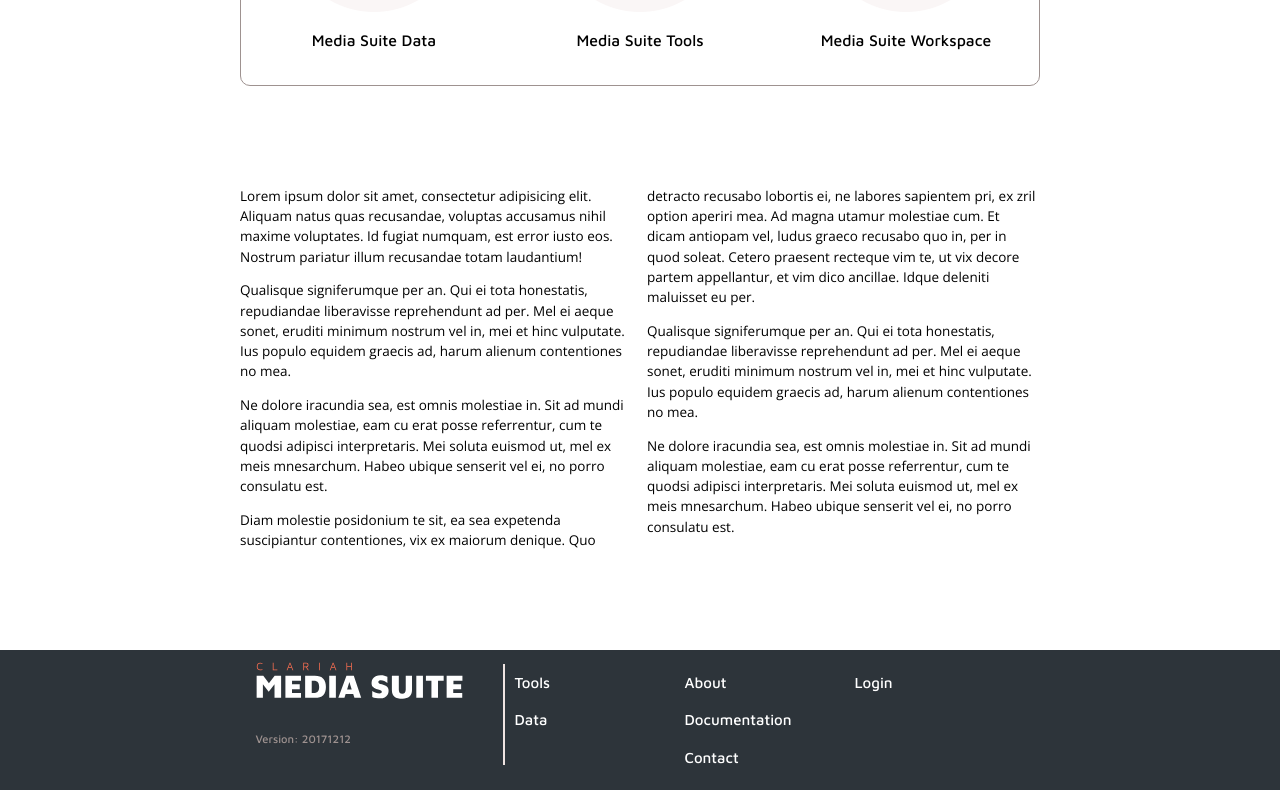
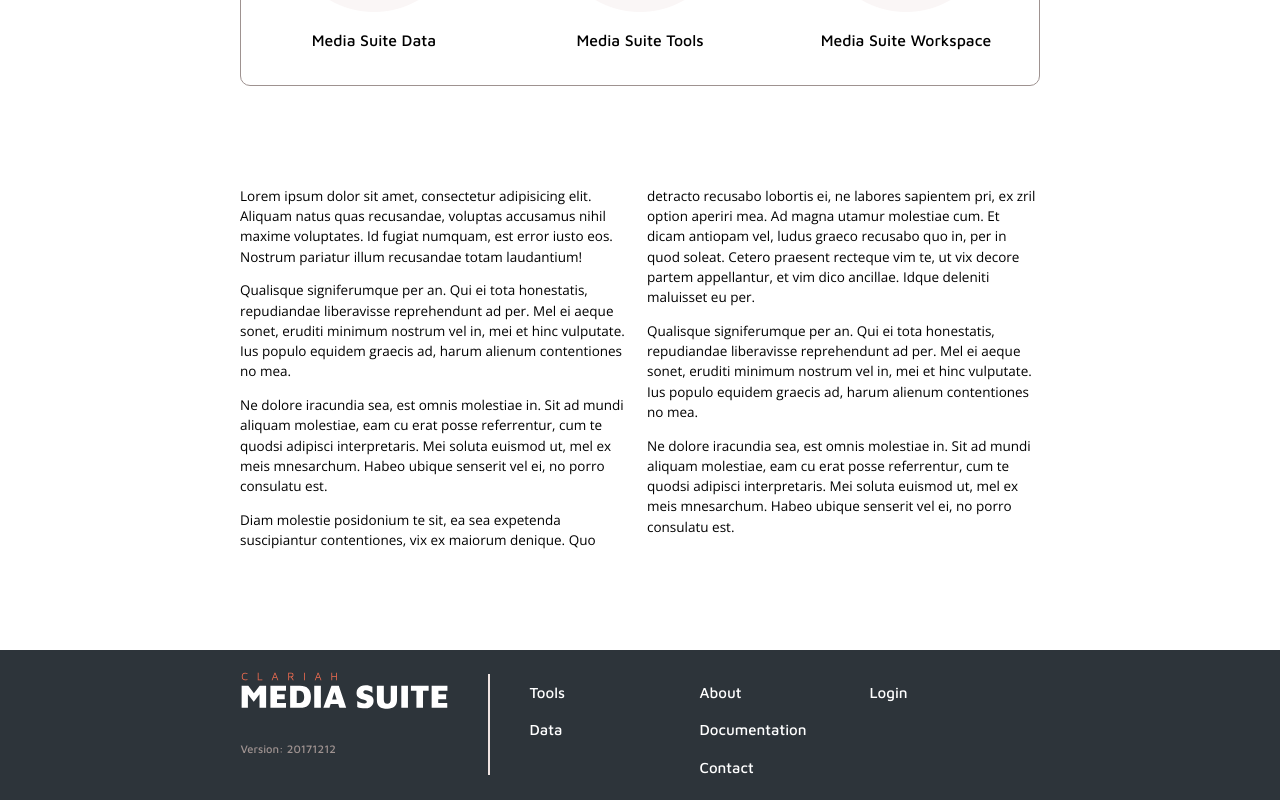
Before and after one commit to Frontwise/mediasuite-design, a React (Create React App) app: page / in a window 1280 px wide. Shown: the part 1225-2025 px from the top of the page. Built offline with nearby package versions, Linux system fonts and the light colour scheme.

Commit message:
footer styling fix

```diff
--- a/src/components/Footer/Footer.scss
+++ b/src/components/Footer/Footer.scss
@@ -3,6 +3,7 @@ $logoWidth: 295px;
 .Footer{
   background-color: $clDark;
   margin-top: 20px;
+  padding-top: 10px;
 
   ul{
     list-style: none;
@@ -15,6 +16,7 @@ $logoWidth: 295px;
   ul:first-child{
     border-right: 2px solid $clGreyTint;
     padding-right: 40px;
+    margin-right: 40px;
   }
 
   a{
```
